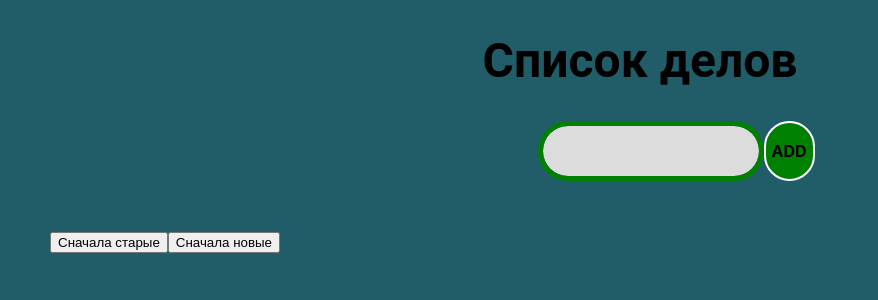
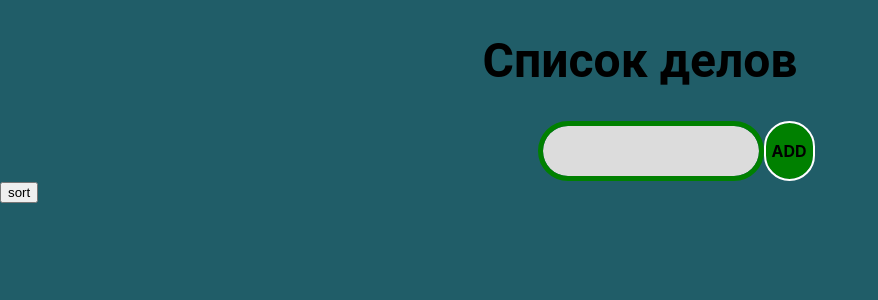
Before and after one commit to Zeraku-silent/to-do, a React (Create React App) app: page / in a window 1280 px wide. Shown: the top 300 px of the page, without its empty margins (0-878 px from the left). Built offline with nearby package versions, Linux system fonts and the light colour scheme.

Commit message:
Change sort by date

```diff
--- a/src/components/TaskComponents.jsx
+++ b/src/components/TaskComponents.jsx
@@ -89,13 +89,25 @@ const Checkbox = ({ task, handleToggle }) => {
 
 const List = () => {
   const [tasks, setTasks] = useState([]);
+  const [sort, setSort] = useState(true);
+
+  const tasksSort = () => {
+    setTasks((prev) => {
+      const sorted = [...prev].sort((a, b) => {
+        if (b.date > a.date) {
+          return -1;
+        }
+      });
+      return sort ? sorted : sorted.reverse();
+    });
+  };
 
   const addTodo = (text) => {
     const date = new Date().toLocaleString();
     const id = nanoid();
     const newTask = { id, text, checked: false, date };
     setTasks((prev) => [...prev, newTask]);
-    const popa = (prev) => setTasks(...prev.reverse());
+    // tasksSort();
   };
 
   const handleRemove = (id) => {
@@ -109,32 +121,31 @@ const List = () => {
       )
     );
   };
-  const taskOldestSort = () => {
-    setTasks((prev) =>
-      [...prev].sort((a, b) => {
-        if (b.date > a.date) {
-          return -1;
-        }
-      })
-    );
+
+  const changeSort = () => {
+    setSort((prev) => !prev);
+    tasksSort();
   };
-  const taskNewSort = () => {
-    setTasks((prev) =>
-      [...prev].sort((a, b) => {
-        if (b.date < a.date) {
-          return -1;
-        }
-      })
-    );
-  };
+
+  // СОРТИРОВКА ПО НОВЫМ
+
+  // СОРТИРОВКА ПО НОВЫМ
+
+  // const taskNewSort = () => {
+  //   setTasks((prev) =>
+  //     [...prev].sort((a, b) => {
+  //       if (b.date < a.date) {
+  //         return -1;
+  //       }
+  //     })
+  //   );
+  // };
 
   return (
     <div>
       <Input addTodo={addTodo} />
-
+      <button onClick={changeSort}>sort</button>
       <TasksList>
-        <button onClick={taskOldestSort}>Сначала старые</button>
-        <button onClick={taskNewSort}>Сначала новые</button>
         {tasks.map((item) => (
           <Task
             task={item}
```
